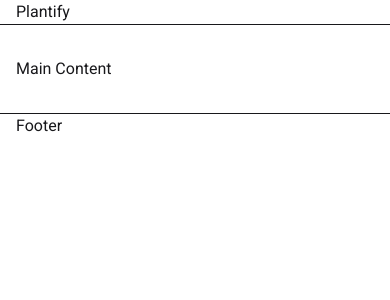
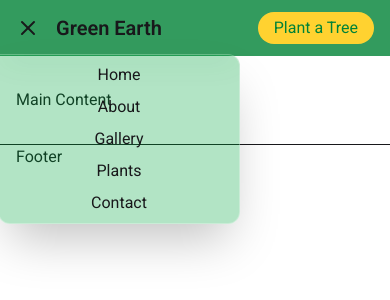
Before and after one commit to kamalcodezen/plantify-app, a React (Vite) app: page / in a window 390 px wide. Shown: the top 300 px of the page. Built offline with nearby package versions, Linux system fonts and the light colour scheme.

Commit message:
navbar complete and responsive and menu toggle complete

```diff
--- a/package.json
+++ b/package.json
@@ -11,6 +11,8 @@
   },
   "dependencies": {
     "@tailwindcss/vite": "^4.2.2",
+    "lucide": "^0.577.0",
+    "lucide-react": "^0.577.0",
     "react": "^19.1.1",
     "react-dom": "^19.1.1",
     "tailwindcss": "^4.2.2"
--- /dev/null
+++ b/public/navbarApiData.json
@@ -0,0 +1,27 @@
+[
+  {
+    "id": 1,
+    "name": "Home",
+    "path": "/"
+  },
+  {
+    "id": 2,
+    "name": "About",
+    "path": "/about"
+  },
+  {
+    "id": 3,
+    "name": "Gallery",
+    "path": "/gallery"
+  },
+  {
+    "id": 4,
+    "name": "Plants",
+    "path": "/plants"
+  },
+  {
+    "id": 5,
+    "name": "Contact",
+    "path": "/contact"
+  }
+]
--- a/src/App.jsx
+++ b/src/App.jsx
@@ -1,39 +1,35 @@
+import { Suspense } from "react";
 import "./App.css";
 import Container from "./components/Container";
+import Navbar from "./components/Navbar/Navbar";
+
+// Nav Menu Api
+const navbarMenuFetch = fetch("/navbarApiData.json").then((res) => res.json());
 
 function App() {
   return (
     <>
-      {/* Navbar */}
-      <header className="border-b">
-        <Container>
-
-
-          <h1>Plantify</h1>
-
-
-        </Container>
+      {/* Header */}
+      <header>
+        <nav className="bg-green-700/80 backdrop-blur-lg">
+          <Container>
+            {/* Navbar */}
+            <Navbar navbarMenuFetch={navbarMenuFetch}></Navbar>
+          </Container>
+        </nav>
       </header>
 
       {/* Main */}
       <main className="py-8">
         <Container>
-
-
           <p>Main Content</p>
-
-
         </Container>
       </main>
 
       {/* Footer */}
       <footer className="border-t">
         <Container>
-
-
           <p>Footer</p>
-
-
         </Container>
       </footer>
     </>
--- /dev/null
+++ b/src/components/Navbar/Navbar.jsx
@@ -0,0 +1,42 @@
+import React, { use, useState } from "react";
+import NavbarMenu from "./NavbarMenu";
+import { Logs, X } from "lucide-react";
+
+const Navbar = ({ navbarMenuFetch }) => {
+  const navMenuData = use(navbarMenuFetch);
+  const [open, setOpen] = useState(false);
+
+  const link = navMenuData.map((menu) => (
+    <NavbarMenu key={menu.id} menu={menu}></NavbarMenu>
+  ));
+
+  return (
+    <nav className="flex  justify-between items-center py-3 ">
+      <div className="flex gap-4 md:gap-0 items-center">
+        <span onClick={() => setOpen(!open)}>
+          {open ? <Logs className="md:hidden cursor-pointer "></Logs> : <X className="md:hidden cursor-pointer"></X>}
+          {
+            <ul
+              className={`md:hidden absolute px-30 p-2 space-y-2 rounded-xl w-[50%] flex flex-col justify-center items-center backdrop-blur-lg bg-green-600/30 border border-white/30 shadow-2xl transform transition-all duration-1000 origin-top -left-[2px] rounded-tl-none cursor-pointer z-10
+            ${
+              open
+                ? "-scale-x-150 opacity-0 -translate-y-100"
+                : "scale-100 translate-y-3.5 "
+            } `}
+            >
+              {link}
+            </ul>
+          }
+        </span>
+
+        <h1 className="text-xl font-semibold">Green Earth</h1>
+      </div>
+
+      <ul className="gap-4 hidden md:flex text-sm ">{link}</ul>
+
+      <a className="bg-amber-300  text-green-700 py-1 px-4 rounded-4xl" href="/button">Plant a Tree</a>
+    </nav>
+  );
+};
+
+export default Navbar;
--- /dev/null
+++ b/src/components/Navbar/NavbarMenu.jsx
@@ -0,0 +1,12 @@
+import React from "react";
+
+const NavbarMenu = ({ menu }) => {
+  return (
+    <li className="list-none hover:underline cursor-pointer ">
+      <a href={menu.path}></a>
+      {menu.name}
+    </li>
+  );
+};
+
+export default NavbarMenu;
```
Also changed, not shown: 1 other file (tests, documents, lock files or other folders).
